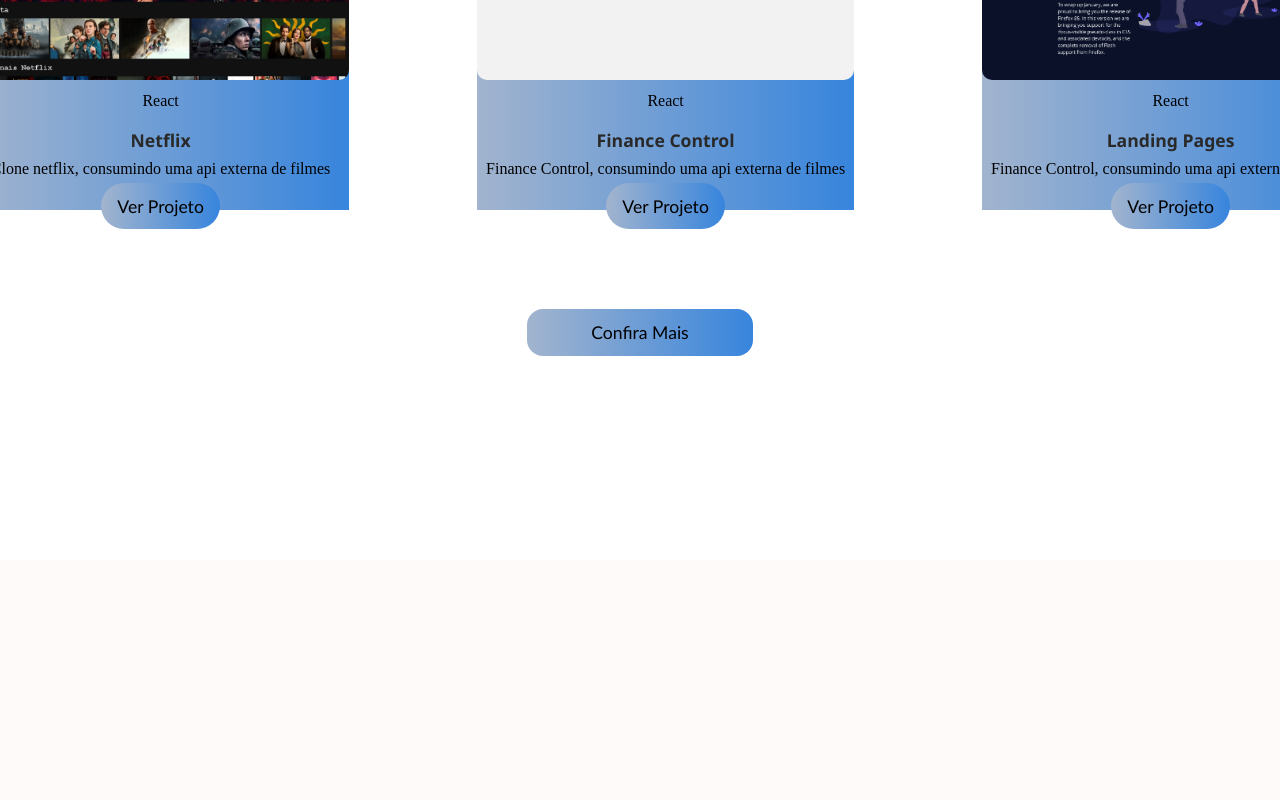
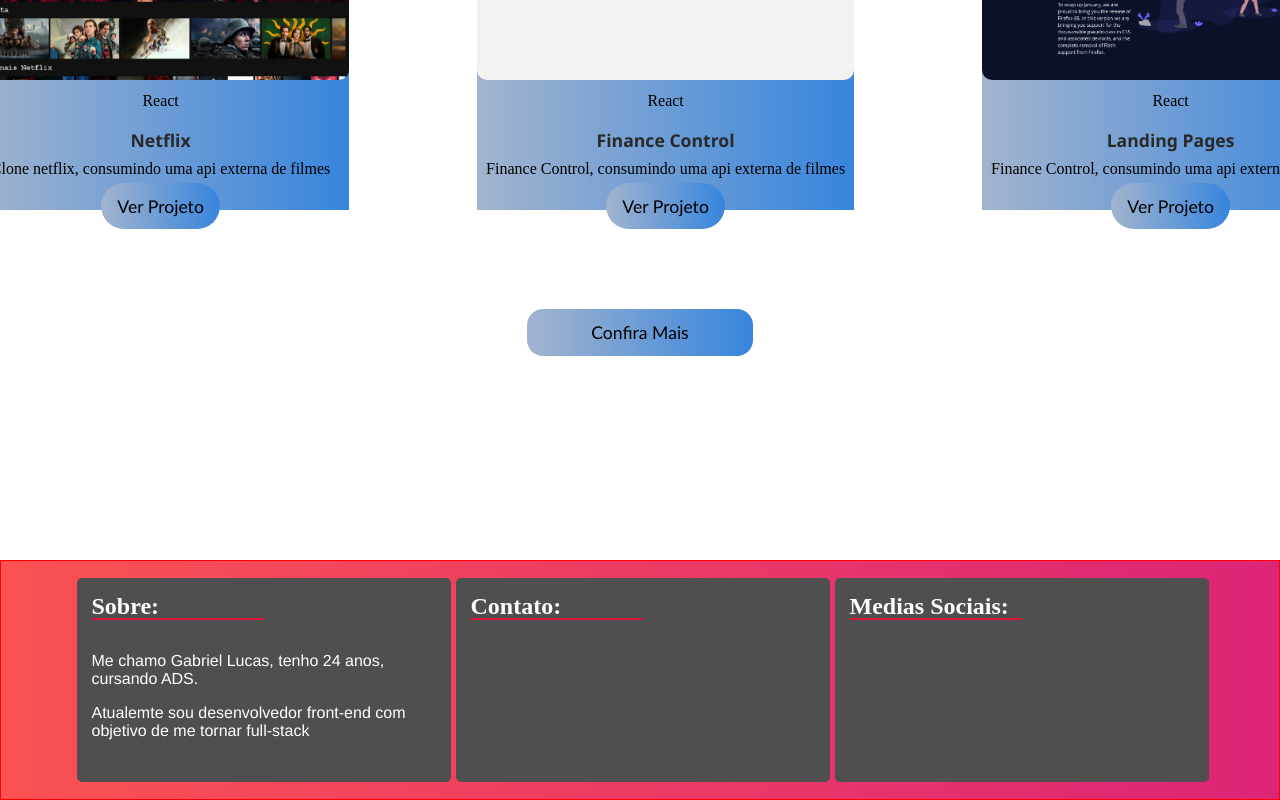
Before and after one commit to kiondartel/Portifolio, a React (Create React App) app: page / in a window 1280 px wide. Shown: the part 1222-2022 px from the top of the page. Before the commit the page ends 1782 px from the top, so only its background shows below. Built offline with nearby package versions, Linux system fonts and the light colour scheme.

Commit message:
about content

```diff
--- a/src/App.jsx
+++ b/src/App.jsx
@@ -2,6 +2,7 @@ import ProjectsContainer from "./components/ProjectsContainer";
 import MainContainer from "./components/MainContainer";
 import { MenuLinks } from "./components/MenuLinks";
 import GlobalStyled from "./styles/globalstyles";
+import AboutCountainer from "./components/AboutCountainer";
 
 function App() {
   return (
@@ -10,6 +11,7 @@ function App() {
         <MenuLinks />
         <MainContainer />
         <ProjectsContainer />
+        <AboutCountainer />
         <GlobalStyled />
       </div>
     </section>
--- /dev/null
+++ b/src/components/AboutCountainer/index.jsx
@@ -0,0 +1,26 @@
+import * as Styled from "./styles";
+
+const AboutCountainer = () => {
+  return (
+    <Styled.Container>
+      <Styled.DivContent>
+        <Styled.Title>Sobre:</Styled.Title>
+        <Styled.P>
+          Me chamo Gabriel Lucas, tenho 24 anos, cursando ADS.
+        </Styled.P>
+        <Styled.P>
+          Atualemte sou desenvolvedor front-end com objetivo de me tornar
+          full-stack
+        </Styled.P>
+      </Styled.DivContent>
+      <Styled.DivContent>
+        <Styled.Title>Contato:</Styled.Title>
+      </Styled.DivContent>
+      <Styled.DivContent>
+        <Styled.Title>Medias Sociais:</Styled.Title>
+      </Styled.DivContent>
+    </Styled.Container>
+  );
+};
+
+export default AboutCountainer;
--- /dev/null
+++ b/src/components/AboutCountainer/styles.js
@@ -0,0 +1,45 @@
+import styled from "styled-components";
+
+export const Container = styled.div`
+  display: flex;
+  justify-content: center;
+  align-items: center;
+  min-height: 30vh;
+  border: 1px solid red;
+  background: linear-gradient(
+    90deg,
+    rgba(250, 82, 82, 1) 0%,
+    rgba(221, 36, 118, 1) 100%
+  );
+`;
+
+export const DivContent = styled.div`
+  width: 374px;
+  height: 204px;
+  border-radius: 5px;
+  padding: 15px;
+  margin-left: 5px;
+  background-color: #4f4f4f;
+`;
+
+export const Title = styled.h1`
+  font-size: 1.5rem;
+  color: white;
+  position: relative;
+  margin-bottom: 2rem;
+  &::after {
+    content: "";
+    position: absolute;
+    bottom: 0;
+    left: 0;
+    background: crimson;
+    height: 2px;
+    width: 50%;
+  }
+`;
+
+export const P = styled.p`
+  color: white;
+  font-family: "helvetica";
+  margin-bottom: 1rem;
+`;
```
